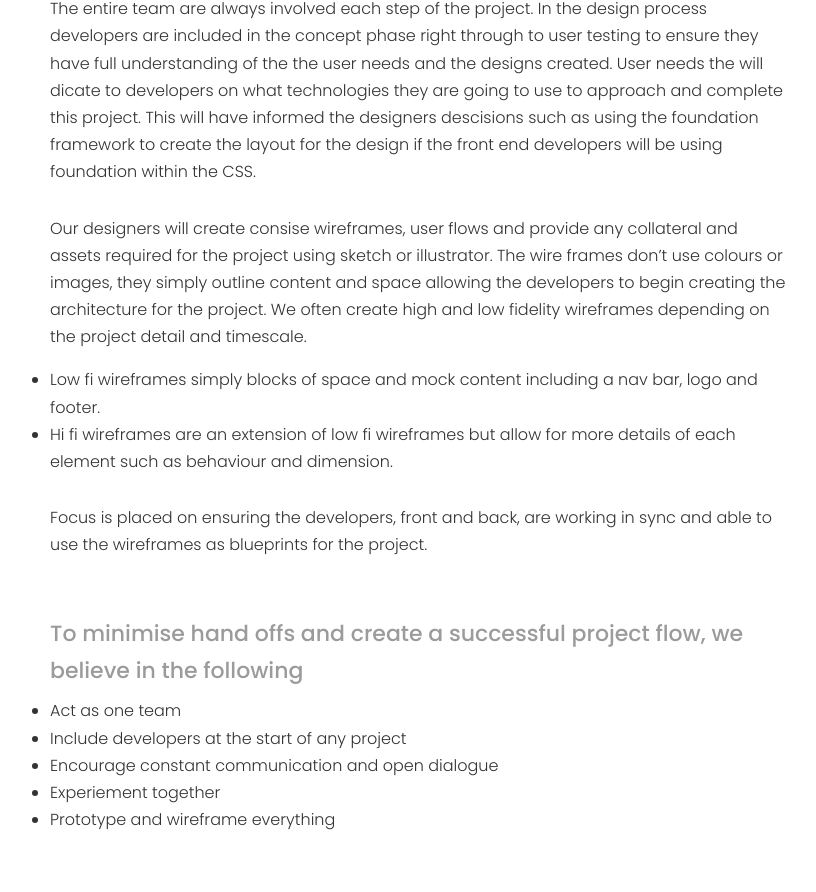
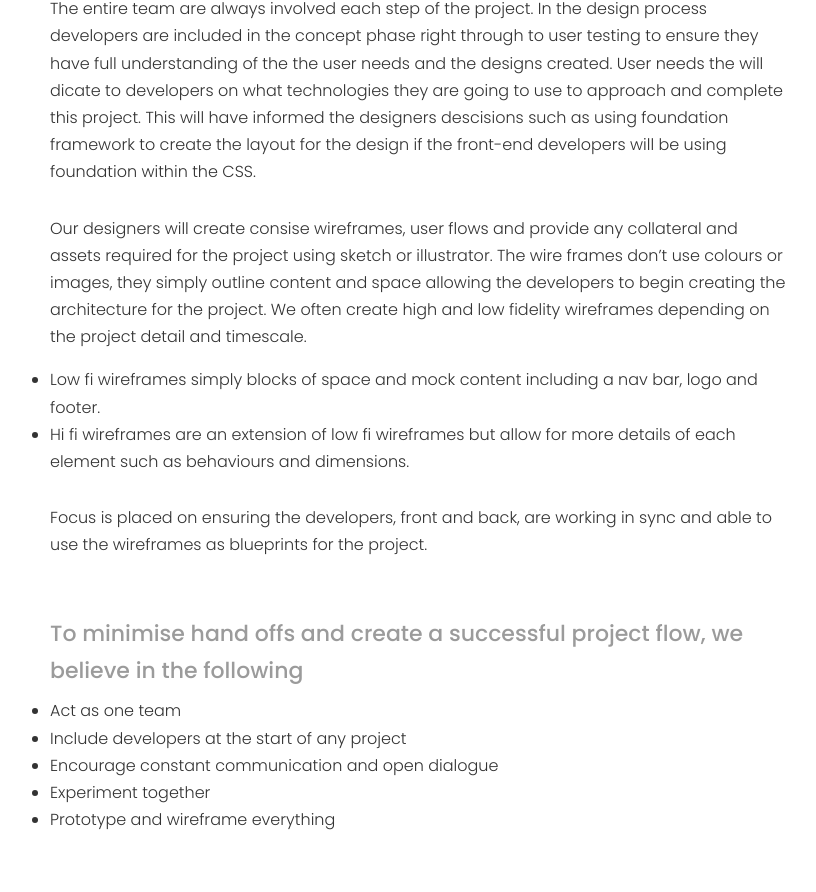
Before and after one commit to vixdigital/playbook, a Jekyll site: the page built from _plays/05-designing/wireframing-prototyping.markdown, in a window 1280 px wide. Shown: the part 414-1306 px from the top of the page, without its empty margins (220-1036 px from the left). Built offline with Jekyll 4.4.1, drawn with Linux system fonts in a browser that asks for light colours.

Commit message:
Update wireframing-prototyping.markdown

```diff
--- a/_plays/05-designing/wireframing-prototyping.markdown
+++ b/_plays/05-designing/wireframing-prototyping.markdown
@@ -4,12 +4,12 @@ categories: designing
 ---
 
 <h4>Designing to Developing</h4>
-The entire team are always involved each step of the project. In the design process developers are included in the concept phase right through to user testing to ensure they have full understanding of the the user needs and the designs created. User needs the will dicate to developers on what technologies they are going to use to approach and complete this project. This will have informed the designers descisions such as using the foundation framework to create the layout for the design if the front end developers will be using foundation within the CSS.
+The entire team are always involved each step of the project. In the design process developers are included in the concept phase right through to user testing to ensure they have full understanding of the the user needs and the designs created. User needs the will dicate to developers on what technologies they are going to use to approach and complete this project. This will have informed the designers descisions such as using foundation framework to create the layout for the design if the front-end developers will be using foundation within the CSS.
 
 Our designers will create consise wireframes, user flows and provide any collateral and assets required for the project using sketch or illustrator. The wire frames don't use colours or images, they simply outline content and space allowing the developers to begin creating the architecture for the project. We often create high and low fidelity wireframes depending on the project detail and timescale.
 
 - Low fi wireframes simply blocks of space and mock content including a nav bar, logo and footer.
-- Hi fi wireframes are an extension of low fi wireframes but allow for more details of each element such as behaviour and dimension.
+- Hi fi wireframes are an extension of low fi wireframes but allow for more details of each element such as behaviours and dimensions.
 
 Focus is placed on ensuring the developers, front and back, are working in sync and able to use the wireframes as blueprints for the project.
 
@@ -17,5 +17,5 @@ Focus is placed on ensuring the developers, front and back, are working in sync
 - Act as one team
 - Include developers at the start of any project
 - Encourage constant communication and open dialogue
-- Experiement together
+- Experiment together
 - Prototype and wireframe everything
```
